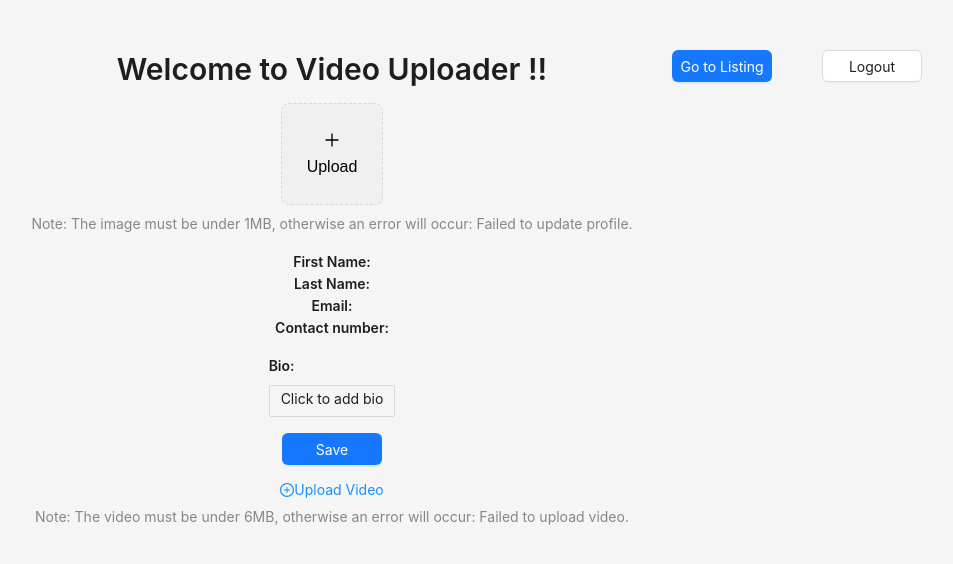
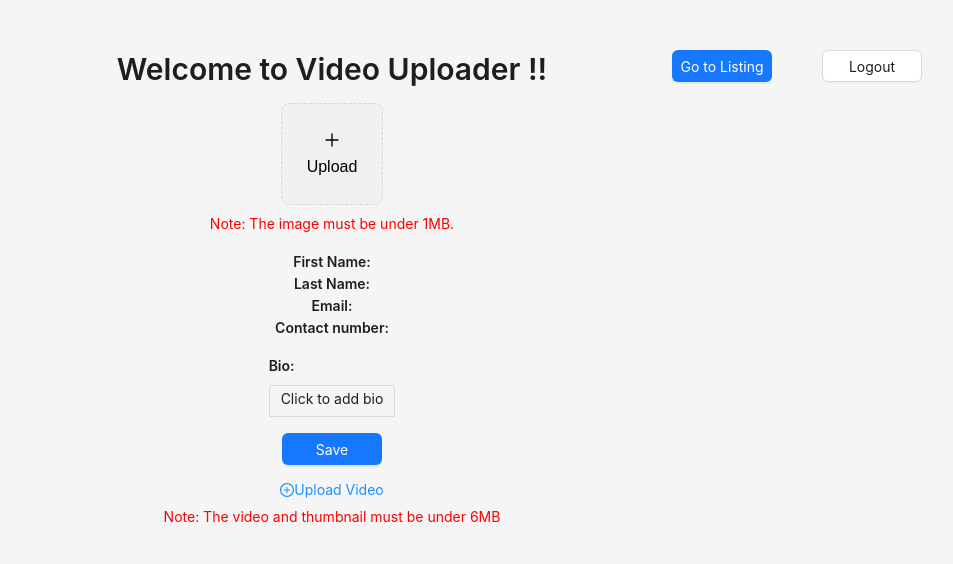
Before and after one commit to abusaad17/video-uploader-ui, a React (Vite) app: page /profile in a window 1280 px wide. Shown: the top 564 px of the page, without its empty margins (308-1261 px from the left). Built offline with nearby package versions, Linux system fonts and the light colour scheme.

Commit message:
final changes

```diff
--- a/src/pages/Profile.tsx
+++ b/src/pages/Profile.tsx
@@ -257,9 +257,8 @@ const Profile = () => {
             uploadButton
           )}
         </Upload>
-        <Text type="secondary" style={{ marginTop: 8 }}>
-          Note: The image must be under 1MB, otherwise an error will occur:
-          Failed to update profile.
+        <Text type="secondary" style={{ marginTop: 8, color: 'red'  }}>
+          Note: The image must be under 1MB.
         </Text>
         <div style={{ marginTop: 16 }}>
           <Text strong>First Name:</Text> {firstName}
@@ -315,9 +314,8 @@ const Profile = () => {
         >
           <PlusCircleOutlined /> Upload Video
         </div>
-        <Text type="secondary" style={{ marginTop: 8 }}>
-          Note: The video must be under 6MB, otherwise an error will occur:
-          Failed to upload video.
+        <Text type="secondary" style={{ marginTop: 8, color: 'red'  }}>
+          Note: The video and thumbnail must be under 6MB
         </Text>
         <Button
           type="default"
```
